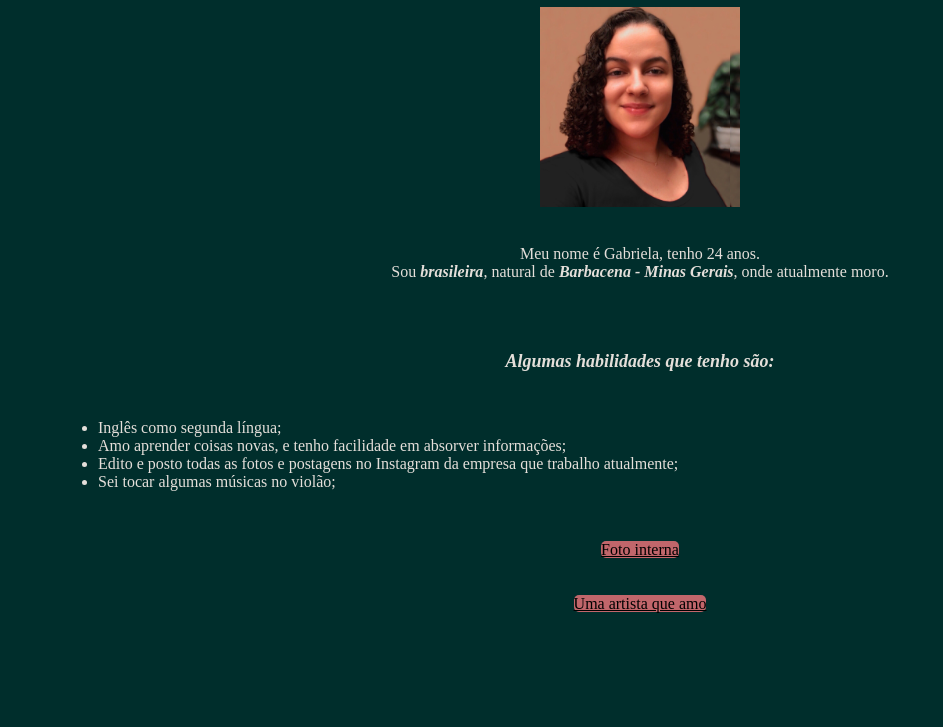
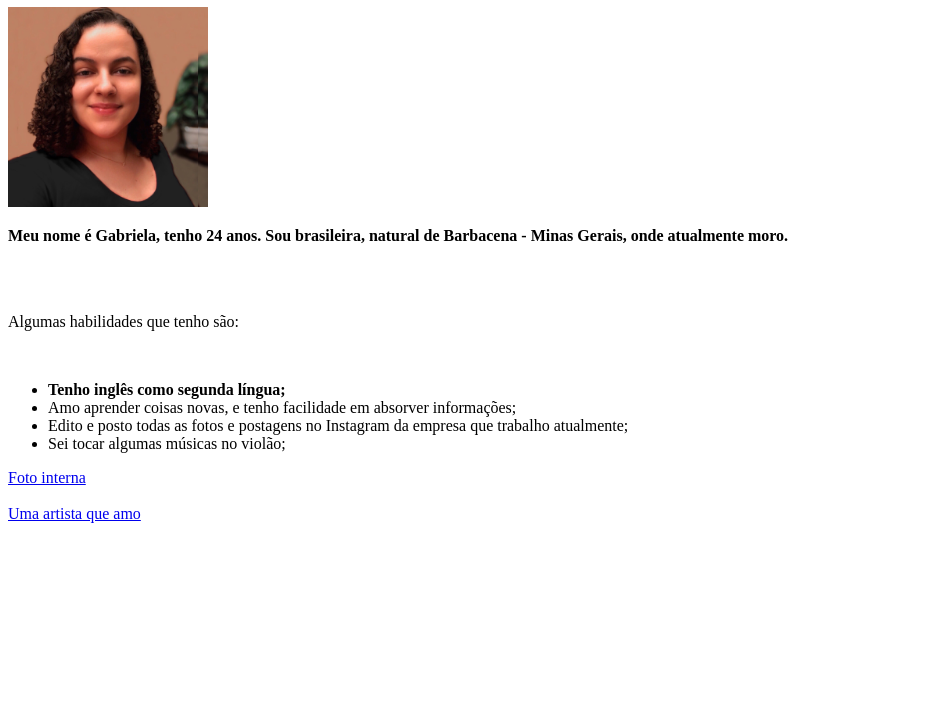
Before and after one commit to devgabrielav/devgabrielav.github.io, a plain HTML site: page index.html in a window 1280 px wide. Shown: the part 73-800 px from the top of the page, without its empty margins (0-943 px from the left). Drawn offline with Linux system fonts and the light colour scheme.

Commit message:
Reverte mudanças

```diff
--- a/index.html
+++ b/index.html
@@ -5,56 +5,25 @@
     <meta http-equiv="X-UA-Compatible" content="IE=edge">
     <meta name="viewport" content="width=device-width, initial-scale=1.0">
     <title>Document</title>
-    <style>
-        .dif-type{
-            font-style:normal;
-            text-align: center;
-        }
-        body{
-            background-color: rgb(0, 46, 44);
-            color: rgb(228, 223, 218);
-        }
-        div{
-            text-align: center;
-        }
-        .subtitulo{
-            text-align: center;
-            font-size: 18px;
-            font-weight: bold;
-            font-style: italic;
-            margin-bottom: -5px;
-        }
-        ul{
-            margin-left: 50px;
-            margin-bottom: 50px;
-        }
-        .links{
-            text-align: center;
-            line-height: 0px;
-            background-color: rgb(193, 102, 107);
-            color: black;
-            border-radius: 5px;
-        }
-    </style>
 </head>
 <body>
-    <h1 class="dif-type">Gabriela Vicentini Miranda</h1>
-    <div><img src="selfie.JPG" width="200px" alt="Foto rosto Gabriela" ></div>
+    <h1>Gabriela Vicentini Miranda</h1>
+    <img src="selfie.JPG" width="200px" alt="Foto rosto Gabriela">
     <br>
-    <p class="dif-type">Meu nome é Gabriela, tenho 24 anos.<br>  Sou <strong><em>brasileira</em></strong>, natural de <strong><em>Barbacena - Minas Gerais</em></strong>, onde atualmente moro.</p>
+    <p><strong>Meu nome é Gabriela, tenho 24 anos. Sou brasileira, natural de Barbacena - Minas Gerais, onde atualmente moro.</strong></p>
     <br>
     <br>
-    <div class="subtitulo"><p>Algumas habilidades que tenho são:</p></div>
+    <p>Algumas habilidades que tenho são:</p>
     <br>
     <ul>
-        <li>Inglês como segunda língua;</li>
+        <li><strong>Tenho inglês como segunda língua;</strong></li>
         <li>Amo aprender coisas novas, e tenho facilidade em absorver informações;</li>
         <li>Edito e posto todas as fotos e postagens no Instagram da empresa que trabalho atualmente;</li>
         <li>Sei tocar algumas músicas no violão;</li>
     </ul>
-    <div><a class="links" href="selfie.JPG" target="_blank">Foto interna</a></div>
+    <a href="selfie.JPG" target="_blank">Foto interna</a>
     <br>
     <br>
-    <div><a class="links" href="https://open.spotify.com/artist/6qqNVTkY8uBg9cP3Jd7DAH?si=DytcEp_qRGWzntcH0_x4JA" target="_blank">Uma artista que amo</a></div>
+    <a href="https://open.spotify.com/artist/6qqNVTkY8uBg9cP3Jd7DAH?si=DytcEp_qRGWzntcH0_x4JA" target="_blank">Uma artista que amo</a>
 </body>
 </html>
```
